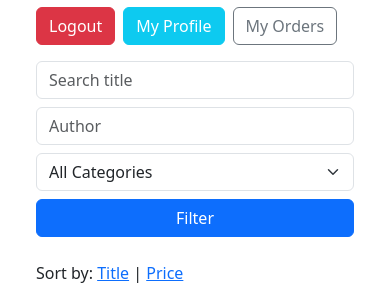
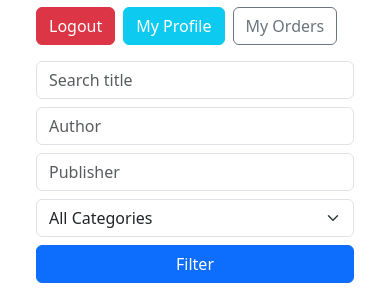
Before and after one commit to Robert-ctrlc/BookshopCA4Patterns, a Flask app: page /books in a window 390 px wide. Shown: the part 55-354 px from the top of the page. Run offline with Flask 3, Linux system fonts and the light colour scheme; data comes from the database, SQL or seed files in the repository.

Commit message:
Added publisher search filter with partial matching to book list page

```diff
--- a/app.py
+++ b/app.py
@@ -73,6 +73,7 @@ def book_list():
     search = request.args.get('search', '')
     author = request.args.get('author', '')
     category = request.args.get('category', '')
+    publisher = request.args.get('publisher', '')
 
     conn = get_db_connection()
     user = conn.execute('SELECT * FROM users WHERE id = ?', (user_id,)).fetchone()
@@ -89,6 +90,9 @@ def book_list():
     if category:
         query += ' AND category = ?'
         params.append(category)
+    if publisher:
+        query += ' AND publisher LIKE ?'
+        params.append(f'%{publisher}%')
 
     query += f' ORDER BY {sort_by} ASC'
     books = conn.execute(query, params).fetchall()
@@ -114,6 +118,7 @@ def book_list():
     return render_template('books.html', books=books_with_ratings, user=user, categories=categories, filters={
         'search': search,
         'author': author,
+        'publisher': publisher,
         'category': category,
         'sort_by': sort_by
     })
--- a/templates/books.html
+++ b/templates/books.html
@@ -18,6 +18,9 @@
     </div>
     <div class="col-md-3">
       <input type="text" name="author" placeholder="Author" class="form-control" value="{{ filters.author }}">
+    </div>
+    <div class="col-md-3">
+        <input type="text" name="publisher" placeholder="Publisher" class="form-control" value="{{ filters.publisher }}">
     </div>
     <div class="col-md-3">
       <select name="category" class="form-select">
```
